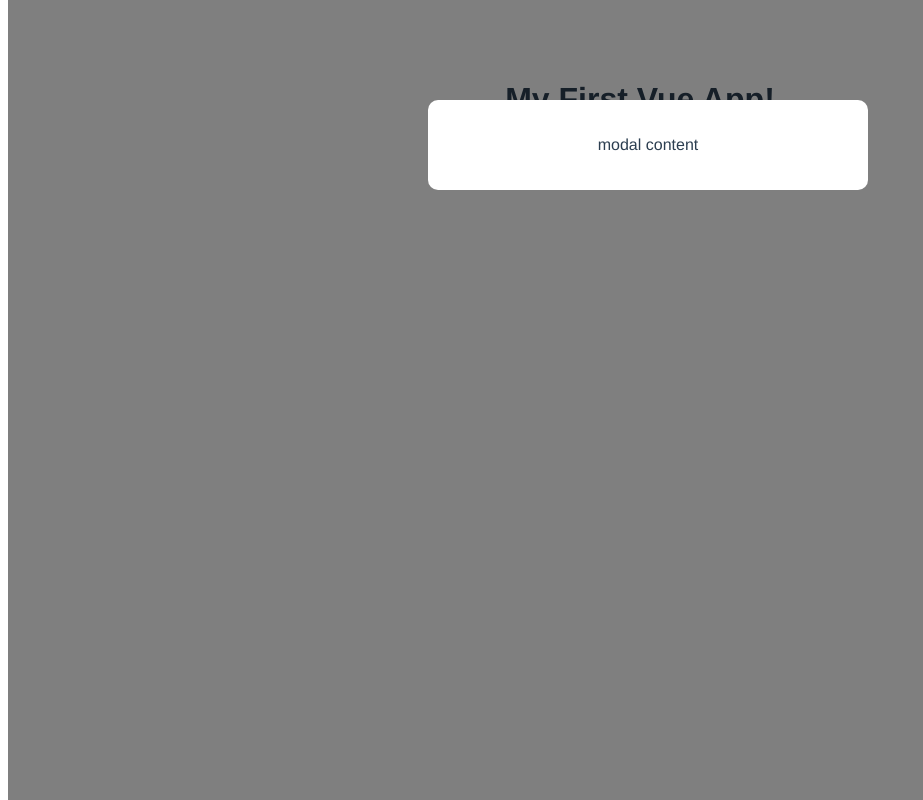
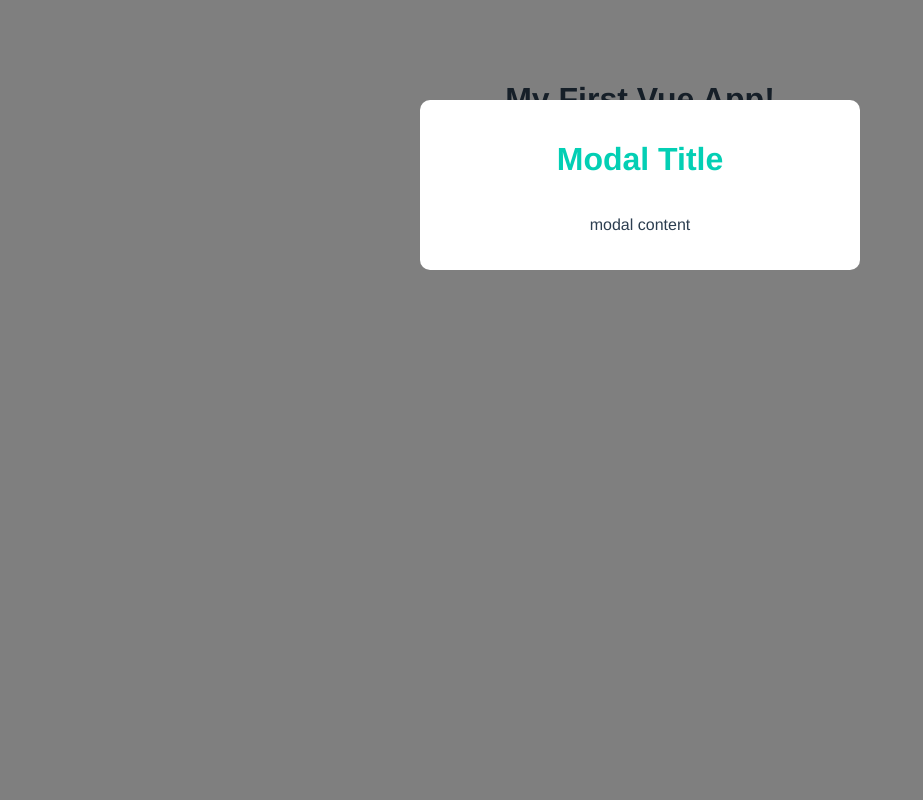
Before and after one commit to kylesdev91/modal-project, a Vue app: page / in a window 1280 px wide. Shown: the whole page, without its empty margins (0-923 px from the left). Built offline with nearby package versions, Linux system fonts and the light colour scheme.

Commit message:
Lecture 24

```diff
--- /dev/null
+++ b/src/assets/global.css
@@ -0,0 +1,6 @@
+body {
+  margin: 0;
+}
+p {
+  font-style: italic;
+}
--- a/src/components/Modal.vue
+++ b/src/components/Modal.vue
@@ -1,6 +1,7 @@
 <template>
   <div class="backdrop">
     <div class="modal">
+      <h1>Modal Title</h1>
       <p>modal content</p>
     </div>
   </div>
@@ -21,5 +22,14 @@
   width: 100%;
   height: 100%;
 }
+
+.modal h1 {
+  color: #03cfb4;
+  border: none;
+  padding: 0;
+}
+
+.modal p {
+  font-style: normal;
+}
 </style>
-Footer
```
Also changed, not shown: src/main.js (+4 -3 lines).
